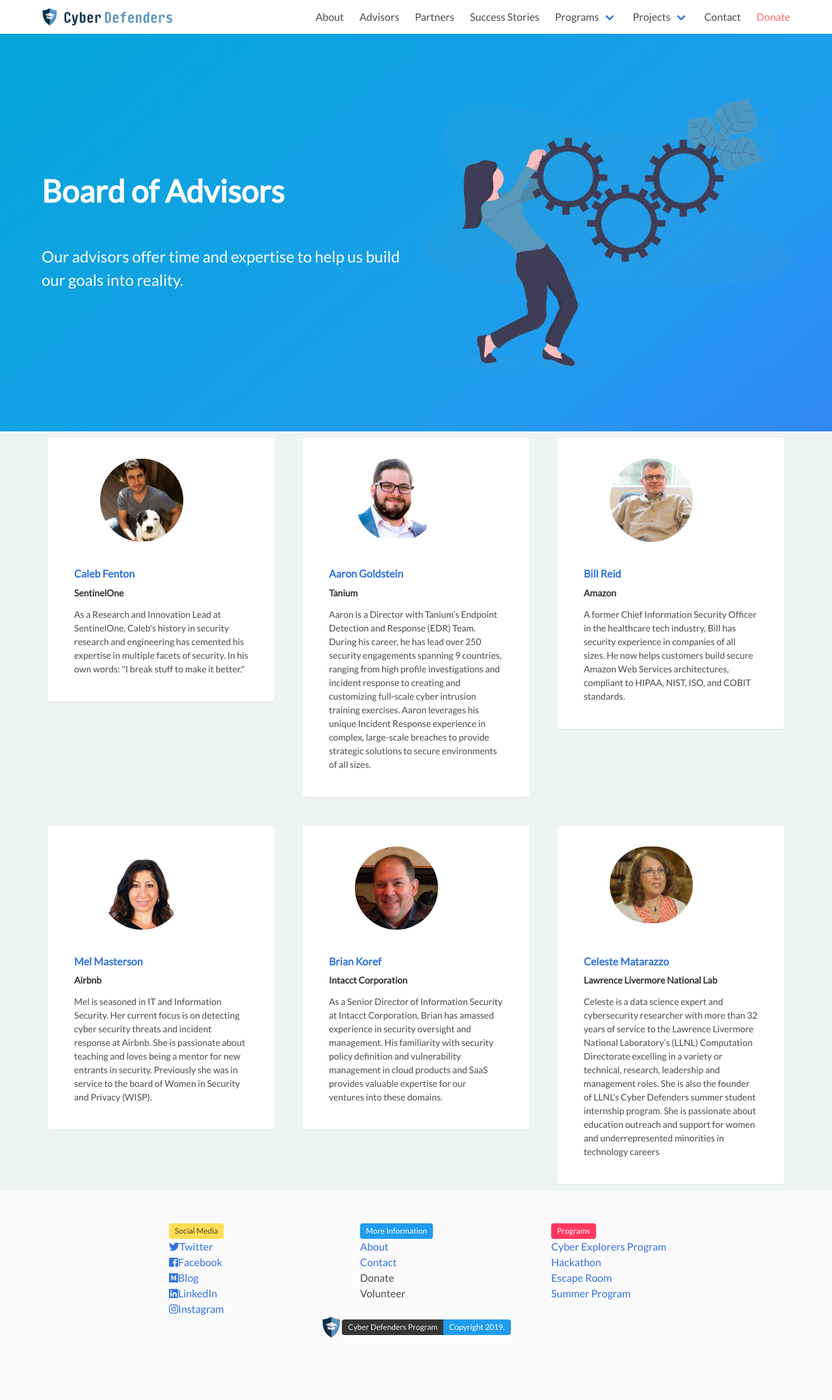
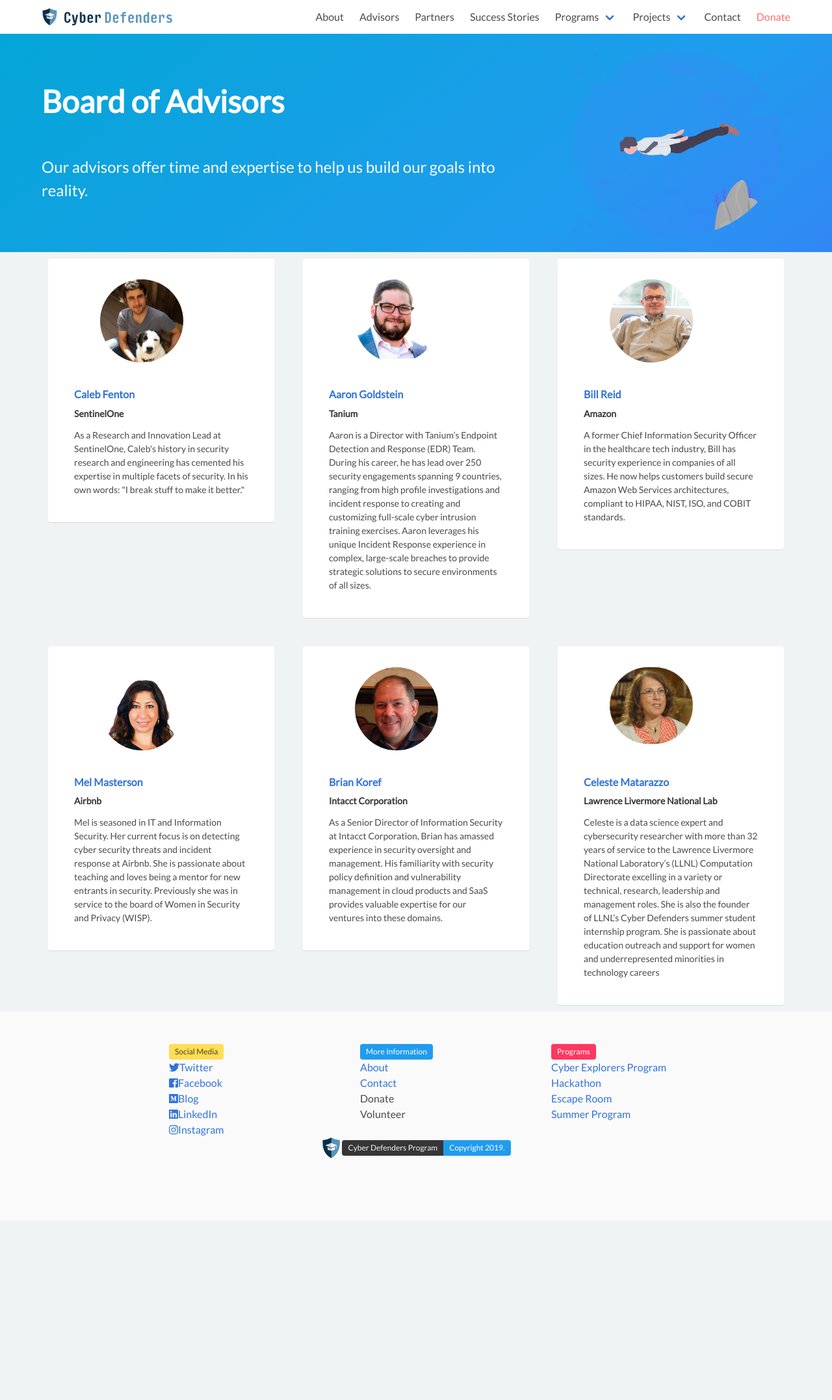
Before and after one commit to cyberdefendersprogram/www-homepage, a Jekyll site: the page built from advisors.html, in a window 1280 px wide. Shown: the whole page at 65% size. Built offline with Jekyll 4.4.1, drawn with Linux system fonts in a browser that asks for light colours; nearby versions of some CDN libraries; after the commit the page ends 1879 px from its top, so only the background shows below that.

Commit message:
Adding details in main

```diff
--- a/advisors.html
+++ b/advisors.html
@@ -7,7 +7,7 @@
     <div class="hero-body">
         <div class="container">
             <div class="columns is-vcentered">
-                <div class="column">
+                <div class="column is-two-third">
                     <h1 class="title is-middle is-1 is-spaced">
                         Board of Advisors
                     </h1>
@@ -15,9 +15,9 @@
                         Our advisors offer time and expertise to help us build our goals into reality.
                     </h2>
                 </div>
-                <div class="column">
-                        <figure class="image is-square">
-                            <img src="{{ site.url }}{{site.baseurl}}assets/undraw-svgs/undraw_in_progress_ql66.svg">
+                <div class="column is-one-third">
+                        <figure class="image">
+                            <img src="{{ site.url }}{{site.baseurl}}assets/undraw-svgs/undraw_instant_support_elxh.svg">
                         </figure>
                 </div>
             </div>
--- a/partners.html
+++ b/partners.html
@@ -11,7 +11,7 @@
         <div class="hero-body">
           <div class="container">
               <div class="columns is-vcentered">
-                <div class="column">
+                <div class="column is-two-third">
                     <h1 class="title is-middle is-1 is-spaced">
                         Industry Partners
                     </h1>
@@ -19,7 +19,7 @@
                         They collaborate with us to bring the best in industry to the education world.
                     </h2>
                 </div>
-                <div class="column">
+                <div class="column is-one-third">
                     <img src="{{ site.url }}{{site.baseurl}}assets/undraw-svgs/undraw_partners.svg">
                 </div>
             </div>
--- a/stories.html
+++ b/stories.html
@@ -3,11 +3,11 @@
 title: Success Stories | Cyber Defenders Program
 permalink: /stories/
 ---
-<section class="hero is-info is-medium is-bold">
+<section class="hero is-info is-small is-bold">
     <div class="hero-body">
         <div class="container">
             <div class="columns is-vcentered">
-                <div class="column">
+                <div class="column is-two-third">
                     <h1 class="title is-middle is-2 is-spaced">
                         Success Stories
                     </h1>
@@ -15,7 +15,7 @@
                         Former members' thoughts on the program, and what they're up to next.
                     </h2>
                 </div>
-                <div class="column">
+                <div class="column is-one-third">
                     <img src="{{site.url}}{{site.baseurl}}assets/undraw-svgs/undraw_Security_on_s9ym.svg">
                 </div>
             </div>
```
Also changed, not shown: _data/students.yml (+9 -3 lines), cyberexplorers.md (+6 -6 lines), assets/undraw-svgs/undraw_instant_support_elxh.svg (added), 2 other files.
